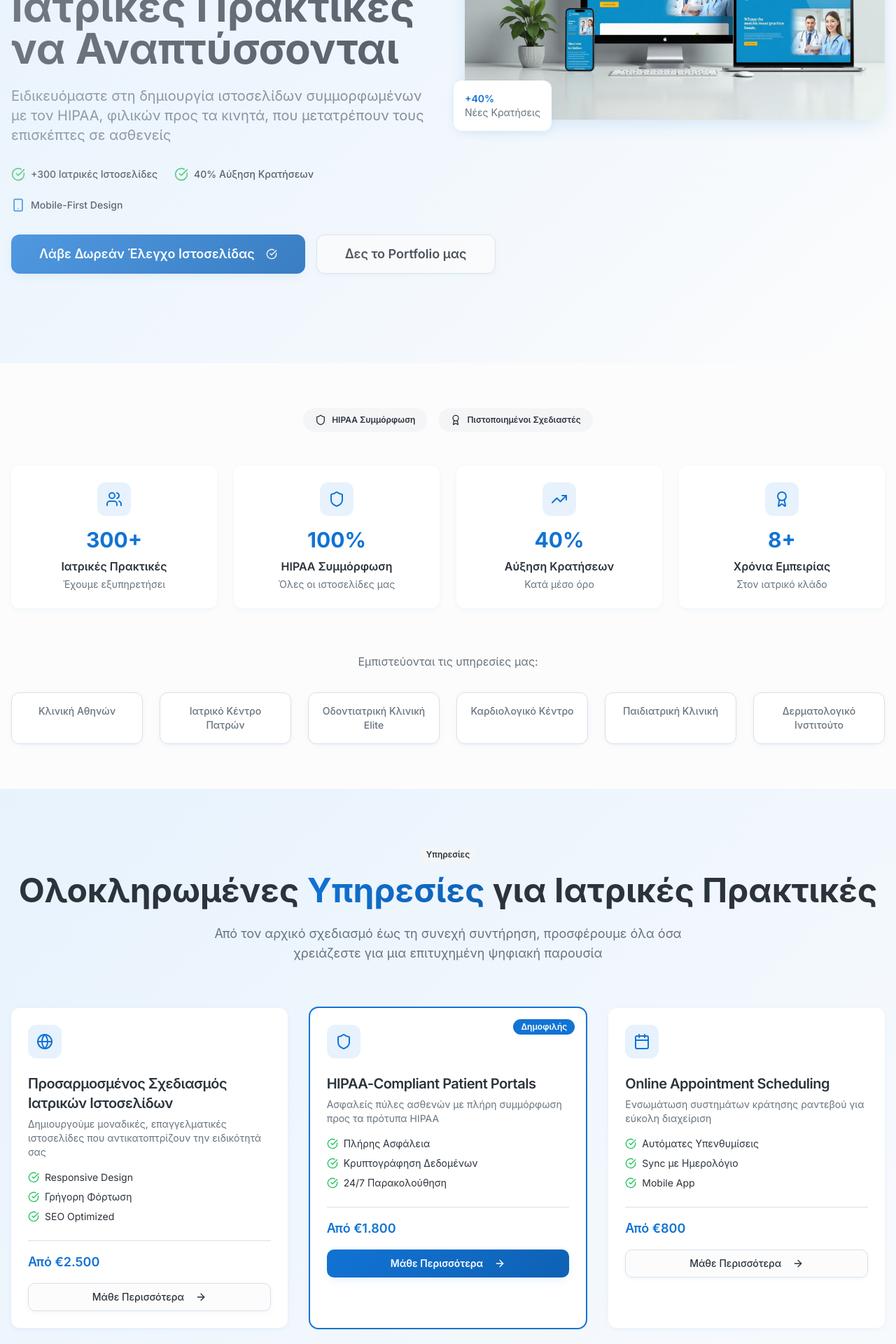
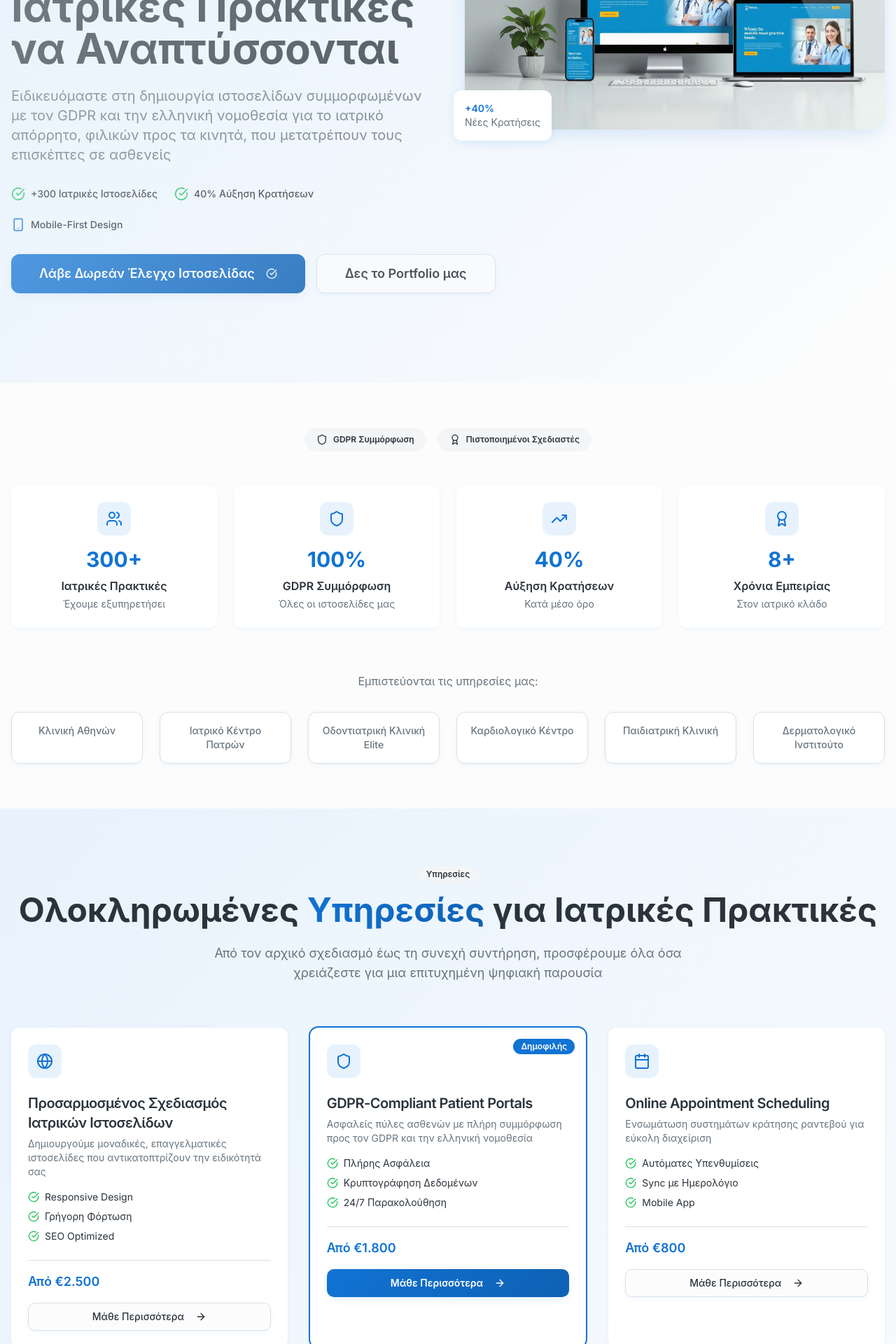
Before and after one commit to marinospalamaris/medweb-pros-gr, a React (Vite) app: page / in a window 1280 px wide. Shown: the part 580-2500 px from the top of the page at 70% size. Built offline with nearby package versions, Linux system fonts and the light colour scheme.

Commit message:
Remove HIPAA compliance focus
The website is for Greece, which does not have HIPAA regulations. Removed HIPAA compliance mentions and badges from the website content and design.

```diff
--- a/index.html
+++ b/index.html
@@ -4,14 +4,14 @@
     <meta charset="UTF-8" />
     <meta name="viewport" content="width=device-width, initial-scale=1.0" />
     <title>MedWeb Pro - Επαγγελματικές Ιατρικές Ιστοσελίδες | Σχεδιασμός Ιστοσελίδων για Γιατρούς</title>
-    <meta name="description" content="Ειδικευόμαστε στη δημιουργία HIPAA-compliant, φιλικών προς τα κινητά ιστοσελίδων που μετατρέπουν επισκέπτες σε ασθενείς. Αυξήστε τις κρατήσεις σας κατά 40%." />
+    <meta name="description" content="Ειδικευόμαστε στη δημιουργία GDPR-compliant, φιλικών προς τα κινητά ιστοσελίδων που μετατρέπουν επισκέπτες σε ασθενείς. Αυξήστε τις κρατήσεις σας κατά 40%." />
     <meta name="author" content="MedWeb Pro" />
     <link rel="preconnect" href="https://fonts.googleapis.com">
     <link rel="preconnect" href="https://fonts.gstatic.com" crossorigin>
     <link href="https://fonts.googleapis.com/css2?family=Inter:wght@300;400;500;600;700;800&display=swap" rel="stylesheet">
 
     <meta property="og:title" content="MedWeb Pro - Επαγγελματικές Ιατρικές Ιστοσελίδες" />
-    <meta property="og:description" content="Δημιουργούμε HIPAA-compliant ιστοσελίδες για ιατρικές πρακτικές που αυξάνουν τις κρατήσεις κατά 40%. Εξειδίκευση στον ιατρικό κλάδο." />
+    <meta property="og:description" content="Δημιουργούμε GDPR-compliant ιστοσελίδες για ιατρικές πρακτικές που αυξάνουν τις κρατήσεις κατά 40%. Εξειδίκευση στον ιατρικό κλάδο." />
     <meta property="og:type" content="website" />
     <meta property="og:image" content="https://lovable.dev/opengraph-image-p98pqg.png" />
 
--- a/src/components/CTASection.tsx
+++ b/src/components/CTASection.tsx
@@ -45,7 +45,7 @@ const CTASection = () => {
                   <ul className="space-y-3">
                     {[
                       "Ανάλυση UX/UI της τρέχουσας ιστοσελίδας",
-                      "Έλεγχος HIPAA συμμόρφωσης",
+                      "Έλεγχος GDPR συμμόρφωσης & ιατρικού απορρήτου",
                       "Ανάλυση ταχύτητας και SEO",
                       "Προτάσεις για αύξηση μετατροπών",
                       "Roadmap βελτιώσεων"
--- a/src/components/Footer.tsx
+++ b/src/components/Footer.tsx
@@ -14,7 +14,7 @@ import {
 const Footer = () => {
   const services = [
     "Σχεδιασμός Ιατρικών Ιστοσελίδων",
-    "HIPAA-Compliant Portals",
+    "GDPR-Compliant Portals",
     "Online Κρατήσεις",
     "Medical SEO",
     "Telemedicine Setup",
@@ -31,7 +31,7 @@ const Footer = () => {
   ];
 
   const resources = [
-    { label: "HIPAA Compliance Guide", href: "#hipaa" },
+    { label: "GDPR Compliance Guide", href: "#gdpr" },
     { label: "Medical Website Checklist", href: "#checklist" },
     { label: "SEO για Γιατρούς", href: "#seo" },
     { label: "Case Studies", href: "#cases" },
@@ -58,7 +58,7 @@ const Footer = () => {
 
             <p className="text-background/80 text-sm leading-relaxed">
               Ειδικευόμαστε στη δημιουργία επαγγελματικών,
-              HIPAA-compliant ιστοσελίδων για ιατρικές πρακτικές
+              GDPR-compliant ιστοσελίδων για ιατρικές πρακτικές
               που μετατρέπουν επισκέπτες σε ασθενείς.
             </p>
 
@@ -66,7 +66,7 @@ const Footer = () => {
             <div className="flex gap-4">
               <div className="flex items-center gap-2 bg-background/10 rounded-lg px-3 py-2">
                 <Shield className="w-4 h-4 text-success" />
-                <span className="text-xs font-medium">HIPAA</span>
+                <span className="text-xs font-medium">GDPR</span>
               </div>
               <div className="flex items-center gap-2 bg-background/10 rounded-lg px-3 py-2">
                 <Award className="w-4 h-4 text-warning" />
--- a/src/components/HeroSection.tsx
+++ b/src/components/HeroSection.tsx
@@ -16,7 +16,7 @@ const HeroSection = () => {
             <div className="space-y-2">
               <Badge variant="secondary" className="px-4 py-2">
                 <Shield className="w-4 h-4 mr-2" />
-                Συμμορφωμένα με HIPAA
+                Συμμόρφωση με GDPR & Ιατρικό Απόρρητο
               </Badge>
             </div>
 
@@ -30,8 +30,9 @@ const HeroSection = () => {
               </h1>
 
               <p className="text-lg lg:text-xl text-muted-foreground leading-relaxed">
-                Ειδικευόμαστε στη δημιουργία ιστοσελίδων συμμορφωμένων με τον HIPAA,
-                φιλικών προς τα κινητά, που μετατρέπουν τους επισκέπτες σε ασθενείς
+                Ειδικευόμαστε στη δημιουργία ιστοσελίδων συμμορφωμένων με τον GDPR και
+                την ελληνική νομοθεσία για το ιατρικό απόρρητο, φιλικών προς τα κινητά,
+                που μετατρέπουν τους επισκέπτες σε ασθενείς
               </p>
             </div>
 
--- a/src/components/ServicesSection.tsx
+++ b/src/components/ServicesSection.tsx
@@ -24,8 +24,8 @@ const ServicesSection = () => {
     },
     {
       icon: Shield,
-      title: "HIPAA-Compliant Patient Portals",
-      description: "Ασφαλείς πύλες ασθενών με πλήρη συμμόρφωση προς τα πρότυπα HIPAA",
+      title: "GDPR-Compliant Patient Portals",
+      description: "Ασφαλείς πύλες ασθενών με πλήρη συμμόρφωση προς τον GDPR και την ελληνική νομοθεσία",
       features: ["Πλήρης Ασφάλεια", "Κρυπτογράφηση Δεδομένων", "24/7 Παρακολούθηση"],
       price: "Από €1.800",
       popular: true
--- a/src/components/TrustIndicators.tsx
+++ b/src/components/TrustIndicators.tsx
@@ -13,7 +13,7 @@ const TrustIndicators = () => {
     {
       icon: Shield,
       number: "100%",
-      label: "HIPAA Συμμόρφωση",
+      label: "GDPR Συμμόρφωση",
       description: "Όλες οι ιστοσελίδες μας"
     },
     {
@@ -43,7 +43,7 @@ const TrustIndicators = () => {
           <div className="flex justify-center gap-4 mb-8">
             <Badge variant="secondary" className="px-4 py-2">
               <Shield className="w-4 h-4 mr-2" />
-              HIPAA Συμμόρφωση
+              GDPR Συμμόρφωση
             </Badge>
             <Badge variant="secondary" className="px-4 py-2">
               <Award className="w-4 h-4 mr-2" />
--- a/src/components/WhyChooseUs.tsx
+++ b/src/components/WhyChooseUs.tsx
@@ -14,7 +14,7 @@ const WhyChooseUs = () => {
     {
       icon: Brain,
       title: "Εξειδίκευση στον Ιατρικό Κλάδο",
-      description: "Κατανοούμε τις απαιτήσεις συμμόρφωσης στον ιατρικό κλάδο και τις ανάγκες των ασθενών",
+      description: "Κατανοούμε τις απαιτήσεις συμμόρφωσης GDPR στον ιατρικό κλάδο και τις ανάγκες των ασθενών",
       gradient: "from-blue-500 to-blue-600"
     },
     {
@@ -25,8 +25,8 @@ const WhyChooseUs = () => {
     },
     {
       icon: Shield,
-      title: "HIPAA Συμμόρφωση",
-      description: "Όλες οι ιστοσελίδες δημιουργούνται με πρότυπα ασφαλείας healthcare",
+      title: "GDPR Συμμόρφωση",
+      description: "Όλες οι ιστοσελίδες δημιουργούνται με πρότυπα ασφαλείας healthcare και συμμόρφωση GDPR",
       gradient: "from-purple-500 to-purple-600"
     },
     {
```
